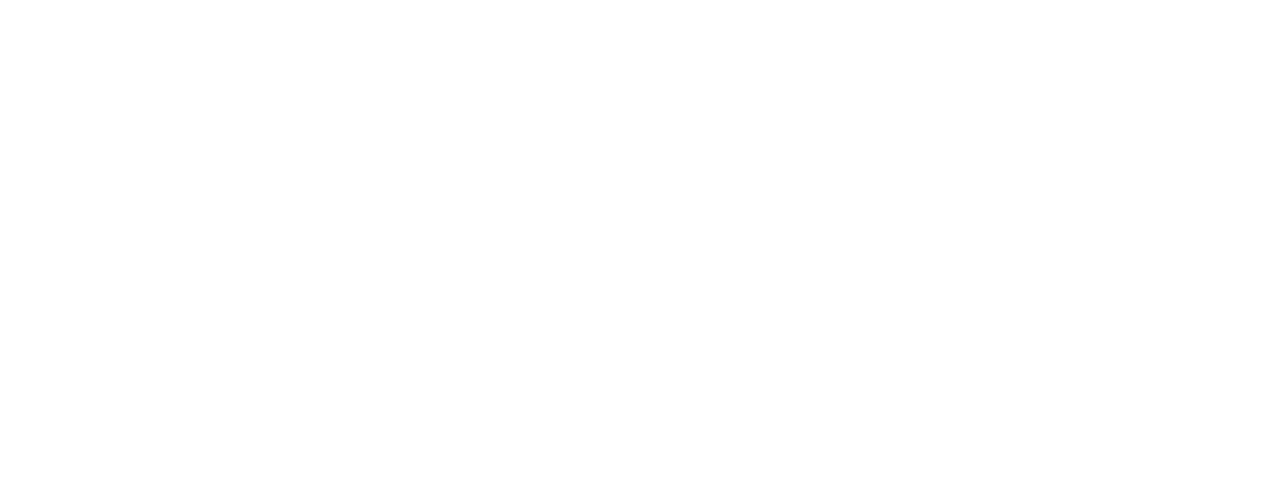
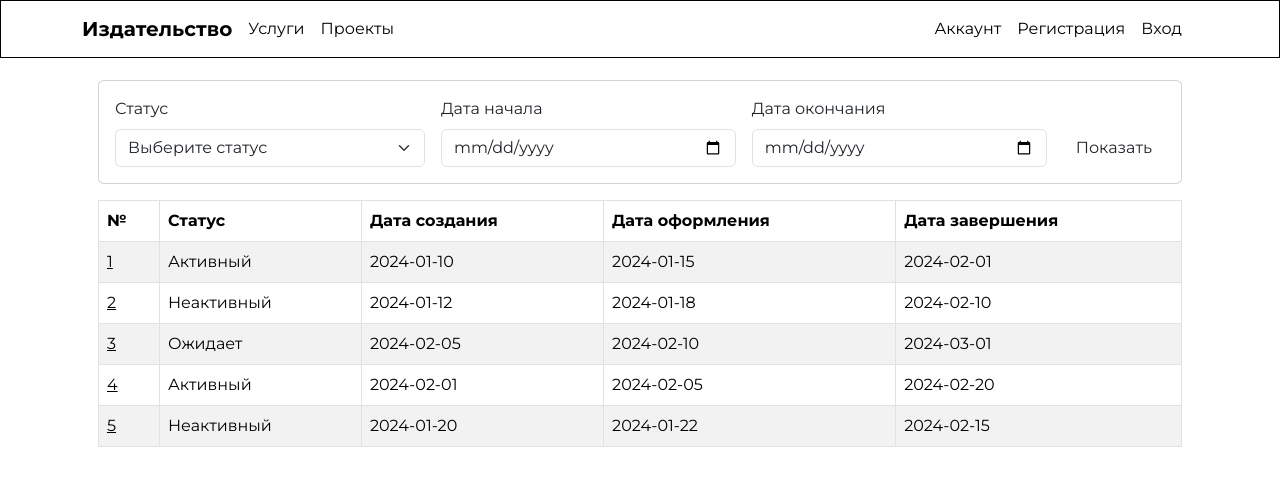
Before and after one commit to victobes/book-office-web-app-frontend, a React (Vite) app in the folder book-office-app/: page /book-office-web-app-frontend/book_publishing_projects_list in a window 1280 px wide. Before the commit this address had no page. Shown: the top 486 px of the page. Built offline with nearby package versions, Linux system fonts and the light colour scheme.

Commit message:
add projects list page layout

```diff
--- a/book-office-app/src/Routes.tsx
+++ b/book-office-app/src/Routes.tsx
@@ -7,6 +7,7 @@ import { BookPublishingProjectPage } from "./pages/BookPublishingProjectPage";
 import { SignUpPage } from "./pages/SignUpPage";
 import { LogInPage } from "./pages/LogInPage";
 import { UserAccountPage } from "./pages/UserAccountPage";
+import { BookPublishingProjectsListPage } from "./pages/BookPublishingProjectsListPage";
 
 export const AppRoutes = (props: IGlobalProps) => {
     const routes: RouteObject[] = [
@@ -27,6 +28,10 @@ export const AppRoutes = (props: IGlobalProps) => {
             element: <BookPublishingProjectPage {...props} />
         },
         {
+            path: "/book_publishing_projects_list",
+            element: <BookPublishingProjectsListPage {...props}/>,
+        },
+        {
             path: "/sign_up",
             element: <SignUpPage {...props}/>,
         },
--- a/book-office-app/src/components/Navbar/index.tsx
+++ b/book-office-app/src/components/Navbar/index.tsx
@@ -26,11 +26,16 @@ export const Navbar: FC = () => {
                     />
                     <NavbarComp.Collapse
                         id="basic-navbar-nav"
-                        className="justify-content-end">
-                        <Nav className="me-auto">
+                        className="justify-content-left">
+                        <Nav className="me-3">
                             {/* gap-4 gap-sm-3 */}
                             <NavLink to="/book_production_services_list" className="text-black text-decoration-none">
                                 Услуги
+                            </NavLink>
+                        </Nav>
+                        <Nav className="me-3">
+                            <NavLink to="/book_publishing_projects_list" className="text-black text-decoration-none">
+                                Проекты
                             </NavLink>
                         </Nav>
                     </NavbarComp.Collapse>
--- /dev/null
+++ b/book-office-app/src/pages/BookPublishingProjectsListPage/index.tsx
@@ -0,0 +1,151 @@
+import "./BookPublishingProjectsListPage.css";
+import { FC } from "react";
+import React, { useState } from 'react';
+import { Card, Form, Table, Container } from 'react-bootstrap';
+import { IBookPublishingProjectsListPageProps } from "./typing";
+import { Navbar } from "../../components/Navbar";
+import { Link } from "react-router-dom";
+
+interface TableRow {
+    number: number;
+    status: string;
+    creationDate: string;
+    registrationDate: string;
+    completionDate: string;
+}
+export const BookPublishingProjectsListPage: FC<IBookPublishingProjectsListPageProps> = () => {
+    // Состояние для выбранного статуса и дат
+    const [status, setStatus] = useState<string>('');
+    const [startDate, setStartDate] = useState<string>('');
+    const [endDate, setEndDate] = useState<string>('');
+    // Обработчик изменения статуса
+    const handleStatusChange = (event: React.ChangeEvent<HTMLSelectElement>) => {
+        setStatus(event.target.value);
+    };
+    // Обработчики изменения дат
+    const handleStartDateChange = (event: React.ChangeEvent<HTMLInputElement>) => {
+        setStartDate(event.target.value);
+    };
+    const handleEndDateChange = (event: React.ChangeEvent<HTMLInputElement>) => {
+        setEndDate(event.target.value);
+    };
+    // Тестовые данные
+    const data: TableRow[] = [
+        {
+            number: 1,
+            status: 'Активный',
+            creationDate: '2024-01-10',
+            registrationDate: '2024-01-15',
+            completionDate: '2024-02-01',
+        },
+        {
+            number: 2,
+            status: 'Неактивный',
+            creationDate: '2024-01-12',
+            registrationDate: '2024-01-18',
+            completionDate: '2024-02-10',
+        },
+        {
+            number: 3,
+            status: 'Ожидает',
+            creationDate: '2024-02-05',
+            registrationDate: '2024-02-10',
+            completionDate: '2024-03-01',
+        },
+        {
+            number: 4,
+            status: 'Активный',
+            creationDate: '2024-02-01',
+            registrationDate: '2024-02-05',
+            completionDate: '2024-02-20',
+        },
+        {
+            number: 5,
+            status: 'Неактивный',
+            creationDate: '2024-01-20',
+            registrationDate: '2024-01-22',
+            completionDate: '2024-02-15',
+        },
+    ];
+    return (
+        <>
+            <Navbar />
+            <Container>
+                <h1 className="m-3">Заявки</h1>
+                <Card className="m-3">
+                    <Card.Body>
+                        <Form>
+                            <div className="d-flex align-items-end justify-content-between">
+                                <div className="flex-grow-1 pe-3">
+                                    <Form.Group controlId="status">
+                                        <Form.Label>Статус</Form.Label>
+                                        <Form.Select value={status} onChange={handleStatusChange}>
+                                            <option value="">Выберите статус</option>
+                                            <option value="active">В работе</option>
+                                            <option value="inactive">Завершена</option>
+                                            <option value="pending">Отклонена</option>
+                                        </Form.Select>
+                                    </Form.Group>
+                                </div>
+                                <div className="flex-grow-1  pe-3">
+                                    <Form.Group controlId="startDate">
+                                        <Form.Label>Дата начала</Form.Label>
+                                        <Form.Control
+                                            type="date"
+                                            value={startDate}
+                                            onChange={handleStartDateChange}
+                                        />
+                                    </Form.Group>
+                                </div>
+                                <div className="flex-grow-1  pe-3">
+                                    <Form.Group controlId="endDate">
+                                        <Form.Label>Дата окончания</Form.Label>
+                                        <Form.Control
+                                            type="date"
+                                            value={endDate}
+                                            onChange={handleEndDateChange}
+                                        />
+                                    </Form.Group>
+                                </div>
+                                <button className="btn dark-blue-btn">
+                                    Показать
+                                </button>
+                            </div>
+                        </Form>
+                    </Card.Body>
+                </Card>
+                <div className="m-3">
+                    <Table striped bordered hover>
+                        <thead>
+                            <tr>
+                                <th>№</th>
+                                <th>Статус</th>
+                                <th>Дата создания</th>
+                                <th>Дата оформления</th>
+                                <th>Дата завершения</th>
+                            </tr>
+                        </thead>
+                        <tbody>
+                            {data.map((row) => (
+                                <tr key={row.number}>
+                                    <td>
+                                        <Link
+                                            to={"/book_publishing_project/" + row.number}
+                                            className="text-black"
+                                        >
+                                            {row.number}
+                                        </Link>
+                                    </td>
+                                    <td>{row.status}</td>
+                                    <td>{row.creationDate}</td>
+                                    <td>{row.registrationDate}</td>
+                                    <td>{row.completionDate}</td>
+                                </tr>
+                            ))}
+                        </tbody>
+                    </Table>
+                </div>
+            </Container>
+        </>
+    );
+};
--- /dev/null
+++ b/book-office-app/src/pages/BookPublishingProjectsListPage/typing.tsx
@@ -0,0 +1,4 @@
+import {IGlobalProps} from "../../App.typing";
+
+export interface IBookPublishingProjectsListPageProps extends IGlobalProps {
+}
```
Also changed, not shown: book-office-app/src/pages/BookPublishingProjectsListPage/BookPublishingProjectsListPage.css (added), 1 other file (tests, documents, lock files or other folders).
